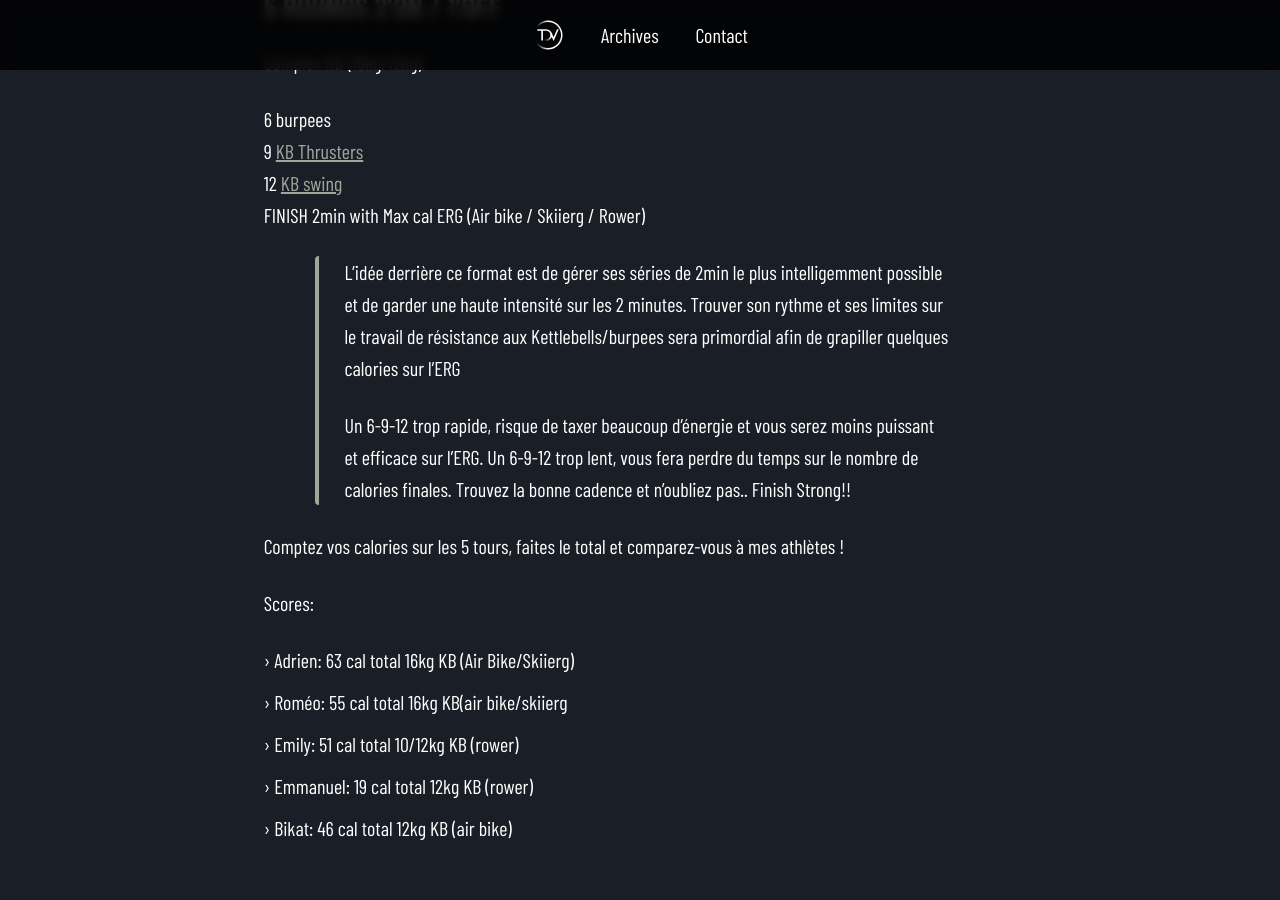
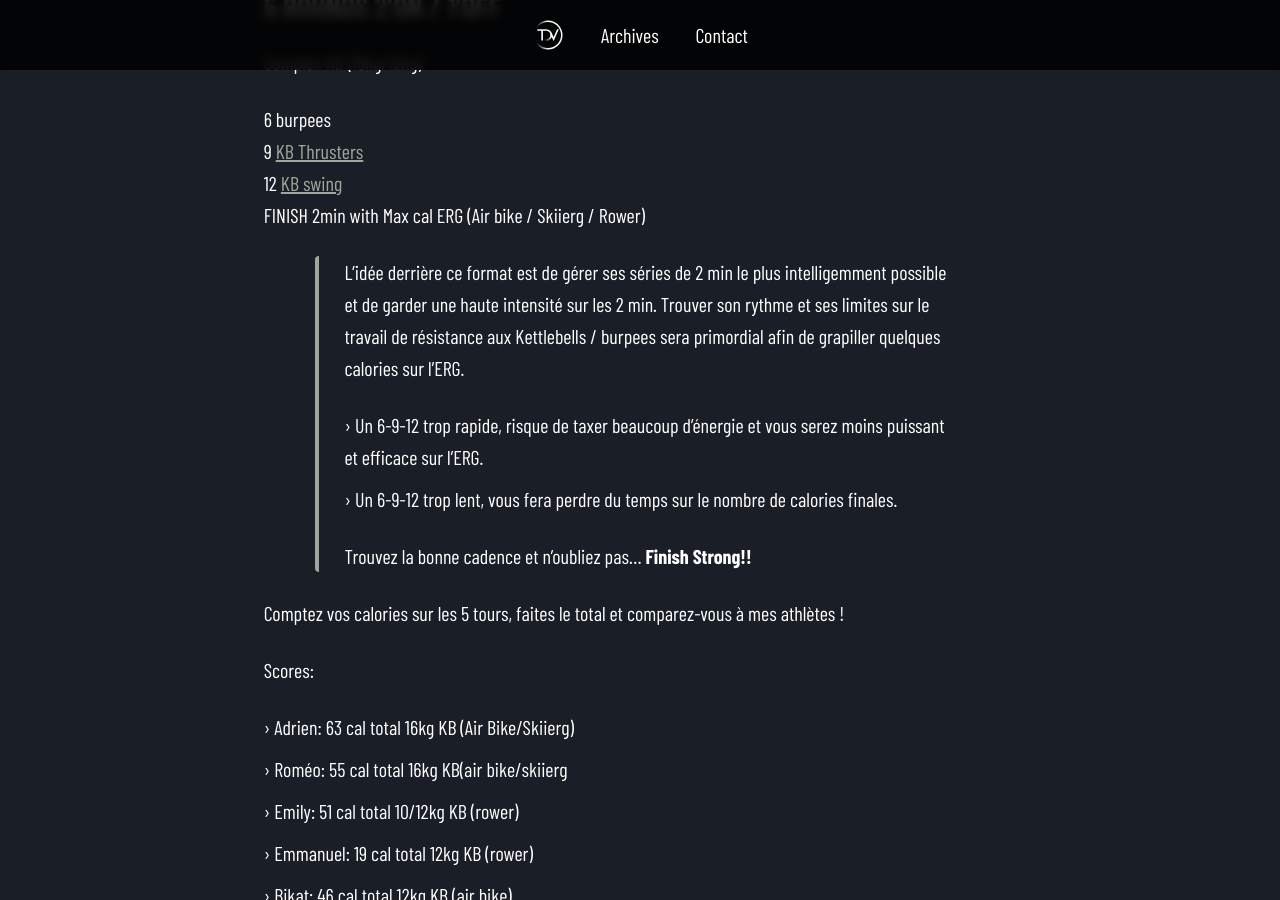
Before and after one commit to odevillardi/tdv, a Jekyll site: the page built from _posts/2022-12-28-01-finish-strong.md, in a window 1280 px wide and 900 px high, scrolled down 1520 px. Built offline with Jekyll 4.4.1, drawn with Linux system fonts in a browser that asks for light colours; a script that is not in the unit is left out.

Commit message:
Update Journal “2022-12-28-01-finish-strong”

```diff
--- a/_posts/2022-12-28-01-finish-strong.md
+++ b/_posts/2022-12-28-01-finish-strong.md
@@ -25,9 +25,12 @@ Complex KB (16kg/12kg)
 12 [KB swing](https://www.youtube.com/watch?v=KkYOW3jDhoM) \
 FINISH 2min with Max cal ERG (Air bike / Skiierg / Rower)
 
-> L'idée derrière ce format est de gérer ses séries de 2min le plus intelligemment possible et de garder une haute intensité sur les 2 minutes. Trouver son rythme et ses limites sur le travail de résistance aux Kettlebells/burpees sera primordial afin de grapiller quelques calories sur l'ERG
+> L'idée derrière ce format est de gérer ses séries de 2 min le plus intelligemment possible et de garder une haute intensité sur les 2 min. Trouver son rythme et ses limites sur le travail de résistance aux Kettlebells / burpees sera primordial afin de grapiller quelques calories sur l'ERG.
 >
-> Un 6-9-12 trop rapide, risque de taxer beaucoup d'énergie et vous serez moins puissant et efficace sur l'ERG. Un 6-9-12 trop lent, vous fera perdre du temps sur le nombre de calories finales. Trouvez la bonne cadence et n'oubliez pas.. Finish Strong!!
+> * Un 6-9-12 trop rapide, risque de taxer beaucoup d'énergie et vous serez moins puissant et efficace sur l'ERG.
+> * Un 6-9-12 trop lent, vous fera perdre du temps sur le nombre de calories finales.
+>
+> Trouvez la bonne cadence et n'oubliez pas… **Finish Strong!!**
 
 Comptez vos calories sur les 5 tours, faites le total et comparez-vous à mes athlètes !
 
```
